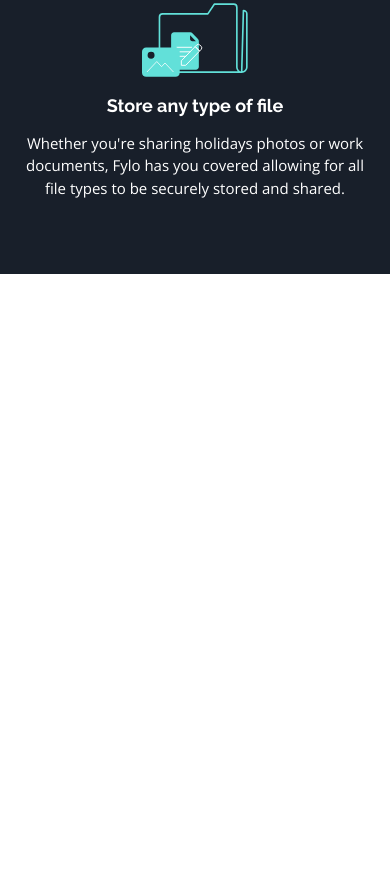
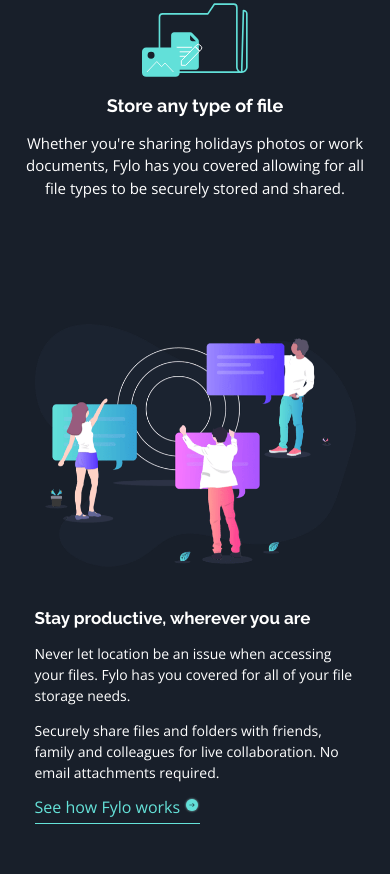
Before and after one commit to abdelkarim-achlaih/Fylo, a plain HTML site: page index.html in a window 390 px wide. Shown: the part 1504-2378 px from the top of the page. Before the commit the page ends 1778 px from the top, so only its background shows below. Drawn offline with nearby package versions, Linux system fonts and the light colour scheme.

Commit message:
Adding Productive Section

```diff
--- a/css/styles.css
+++ b/css/styles.css
@@ -13,6 +13,9 @@
 }
 body {
   font-family: 'Open Sans', sans-serif;
+}
+h1,h2,h3,h4,h5,h6 {
+  font-family: 'Raleway', sans-serif;
 }
 ul {
   list-style-type: none;
@@ -91,7 +94,7 @@
   text-decoration: underline;
 }
 /* End Header */
-/* Start Intro */
+/* Start Intro Section*/
 .intro {
   background-color: hsl(217, 28%, 15%);
   color: white;
@@ -124,9 +127,6 @@
 }
 .intro .container .intro-content {
   padding-bottom: 100px;
-}
-.intro .container .intro-content h1 {
-  font-family: 'Raleway', sans-serif;
 }
 .intro .container .intro-content p {
   font-size: 14px;
@@ -175,8 +175,8 @@
     line-height: 2;
   }
 }
-/* End Intro */
-/* Start Features */
+/* End Intro Section*/
+/* Start Features Section*/
 .features {
   background-color: hsl(218, 28%, 13%);
   color: white;
@@ -194,9 +194,6 @@
 .features .container div img {
   height: 75px;
 }
-.features .container div h2 {
-  font-family: 'Raleway', sans-serif;
-}
 .features .container div p {
   line-height: 1.5;
 }
@@ -213,4 +210,68 @@
     margin: auto;
   }
 }
-/* End Features */
+/* End Features Section*/
+.productive {
+  background-color: hsl(218, 28%, 13%);
+  color: white;
+  padding-top: 50px;
+  padding-bottom: 50px;
+}
+.productive .container {
+  display: flex;
+  justify-content: space-between;
+}
+.productive .container div {
+  flex-basis: 40%;
+}
+.productive .container .image img{
+  width: 550px;
+}
+.productive .container .content {
+  align-self: center;
+}
+.productive .container .content h2 {
+  font-size: 40px;
+}
+.productive .container .content p {
+  line-height: 1.5;
+}
+.productive .container .content a {
+  color: hsl(176, 68%, 64%);
+  text-decoration: none;
+  display: block;
+  padding-bottom: 7px;
+  width: fit-content;
+  border-bottom: 1px solid hsl(176, 68%, 64%);
+}
+.productive .container .content a:hover {
+  color: white;
+  border-color: white;
+}
+.productive .container .content a:hover span img {
+  filter: grayscale(100%) sepia(100%);
+}
+@media (max-width: 991px) {
+  .productive .container {
+    width: 90%;
+    flex-direction: column;
+    align-items: center;
+    justify-content: center;
+  }
+  .productive .container .image {
+    margin: auto;
+  }
+  .productive .container .image img {
+    width: 100%;
+  }
+  .productive .container .content {
+    margin-top: 25px;
+  }
+  .productive .container .content h2 {
+    font-size: 17px;
+  }
+  .productive .container .content p {
+    font-size: 14px;
+  }
+}
+/* Start Productive Section*/
--- a/index.html
+++ b/index.html
@@ -76,6 +76,27 @@
         </div>
       </div>
     </section>
+    <section class="productive">
+      <div class="container">
+        <div class="image">
+          <img src="images/illustration-stay-productive.png" alt="Productive">
+        </div>
+        <div class="content">
+          <h2>
+            Stay productive, wherever you are
+          </h2>
+          <p>
+            Never let location be an issue when accessing your files. Fylo has you covered for all of your file storage
+            needs.
+          </p>
+          <p>
+            Securely share files and folders with friends, family and colleagues for live collaboration. No email
+            attachments required.
+          </p>
+          <a href="#">See how Fylo works <span><img src="images/icon-arrow.svg" alt=""></span></a>
+        </div>
+      </div>
+    </section>
   </body>
 
 </html>
```
